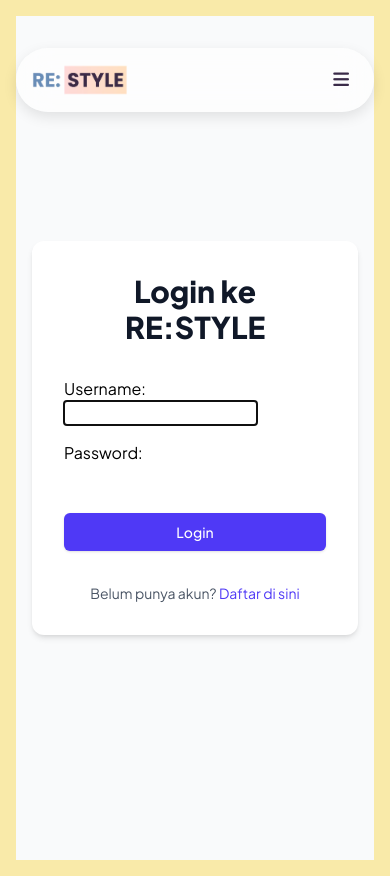
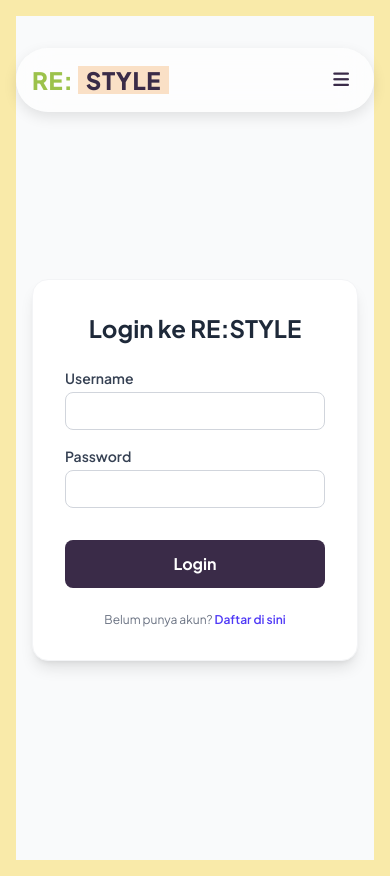
Before and after one commit to pbp-kelompok-a12/RESTYLE, a Django app: page /login/ in a window 390 px wide. Run offline with Django 5.2, Linux system fonts and the light colour scheme; some libraries are stand-ins or nearby versions; some web fonts are replaced.

Commit message:
fix(auth): update login redirect to show_landing_page and improve responsive auth UI

```diff
--- a/main/views.py
+++ b/main/views.py
@@ -37,7 +37,7 @@ def login_user(request):
         if form.is_valid():
             user = form.get_user()
             login(request, user)
-            return redirect('main:show_main')  # Halaman utama/dashboard setelah login
+            return redirect('main:show_landing_page')  # <-- UBAH KE show_landing_page
         else:
             messages.error(request, 'Username atau password salah!')
     else:
--- a/templates/base.html
+++ b/templates/base.html
@@ -6,7 +6,7 @@
     <meta name="viewport" content="width=device-width, initial-scale=1.0" />
     <link rel="preconnect" href="https://fonts.googleapis.com">
     <link rel="preconnect" href="https://fonts.gstatic.com" crossorigin>
-    <link href="https://fonts.googleapis.com/css2?family=Space+Grotesk:wght@500;700&display=swap" rel="stylesheet">
+    <link href="https://fonts.googleapis.com/css2?family=Poppins:wght@700;800&family=Space+Grotesk:wght@500;700&display=swap" rel="stylesheet">
     <link rel="stylesheet" href="/static/css/style.css">
     <script src="https://cdn.jsdelivr.net/npm/@tailwindcss/browser@4"></script>
     <link rel="stylesheet" href="https://cdnjs.cloudflare.com/ajax/libs/font-awesome/6.5.1/css/all.min.css">
@@ -20,11 +20,16 @@
     <header class="site-header">
         <nav>
             <div class="nav-act">
-                <a href="#" class="">FEATURES</a>
+                <a href="#">FEATURES</a>
                 <a href="#">HOW IT WORKS</a>
                 <a href="#">STORIES</a>
             </div>
-            <a href="#" class="brand"><img src="/static/img/brand.webp" alt=""></a>
+
+            <a href="/" class="font-poppins font-extrabold text-2xl tracking-wide flex items-center">
+                <span class="text-[#9CC24B] mr-1">RE:</span>
+                <span class="bg-[#FAE0C6] text-[#3A2B48] px-2 py-0.5 leading-none">STYLE</span>
+            </a>
+
             <button class="nav-toggle" type="button" aria-label="Buka menu" aria-expanded="false">
                 <i class="fa-solid fa-bars"></i>
             </button>
@@ -48,8 +53,6 @@
 
     {% block content %} {% endblock content %}
 
-
-
 </body>
 <script src="/static/js/script.js"></script>
 </html>
--- a/templates/login.html
+++ b/templates/login.html
@@ -1,29 +1,53 @@
 {% extends 'base.html' %}
 
+{% block meta %}
+<title>Login - RE:STYLE</title>
+{% endblock meta %}
+
 {% block content %}
-<div class="min-h-screen flex items-center justify-center bg-gray-50 py-12 px-4 sm:px-6 lg:px-8">
-  <div class="max-w-md w-full space-y-8 bg-white p-8 rounded-xl shadow-md">
-    <h2 class="text-center text-3xl font-extrabold text-gray-900">Login ke RE:STYLE</h2>
+<div class="min-h-screen pt-28 pb-12 flex justify-center items-center bg-gray-50 px-4">
+    <div class="max-w-md w-full bg-white p-8 rounded-2xl shadow-lg border border-gray-100">
+        <h2 class="text-2xl font-bold text-center text-gray-800 mb-6">Login ke RE:STYLE</h2>
 
         {% if messages %}
+            <div class="mb-4">
                 {% for message in messages %}
-        <div class="p-3 bg-red-100 text-red-700 rounded-md text-sm">{{ message }}</div>
+                    <div class="p-3 text-sm {% if message.tags == 'success' %}text-green-700 bg-green-100{% else %}text-red-700 bg-red-100{% endif %} rounded-lg">
+                        {{ message }}
+                    </div>
                 {% endfor %}
+            </div>
         {% endif %}
 
-    <form class="mt-8 space-y-6" method="POST">
+        <form method="POST" action="" class="space-y-4">
             {% csrf_token %}
-      <div class="space-y-4">
-        {{ form.as_p }}
+
+            {% for field in form %}
+                <div>
+                    <label class="block text-sm font-semibold text-gray-700 mb-1">
+                        {{ field.label }}
+                    </label>
+                    <input
+                        type="{% if field.name == 'password' %}password{% else %}text{% endif %}"
+                        name="{{ field.name }}"
+                        id="{{ field.id_for_label }}"
+                        class="w-full px-4 py-2 border border-gray-300 rounded-lg focus:ring-2 focus:ring-indigo-500 focus:border-indigo-500 outline-none transition text-sm"
+                        required
+                    >
+                    {% if field.errors %}
+                        <p class="text-xs text-red-500 mt-1">{{ field.errors.0 }}</p>
+                    {% endif %}
                 </div>
-      <button type="submit" class="w-full py-2 px-4 border border-transparent rounded-md shadow-sm text-sm font-medium text-white bg-indigo-600 hover:bg-indigo-700">
+            {% endfor %}
+
+            <button type="submit" class="w-full py-3 bg-[#3A2B48] hover:bg-[#2A1F35] text-white font-bold rounded-lg transition mt-4">
                 Login
             </button>
         </form>
 
-    <p class="text-center text-sm text-gray-600 mt-4">
-      Belum punya akun? <a href="{% url 'main:register' %}" class="text-indigo-600 hover:underline">Daftar di sini</a>
+        <p class="text-xs text-center text-gray-500 mt-6">
+            Belum punya akun? <a href="{% url 'main:register' %}" class="text-indigo-600 font-semibold hover:underline">Daftar di sini</a>
         </p>
     </div>
 </div>
-{% endblock %}
+{% endblock content %}
```
Also changed, not shown: templates/register.html (+40 -10 lines). Lines whose indentation alone changed are shown as unchanged.
